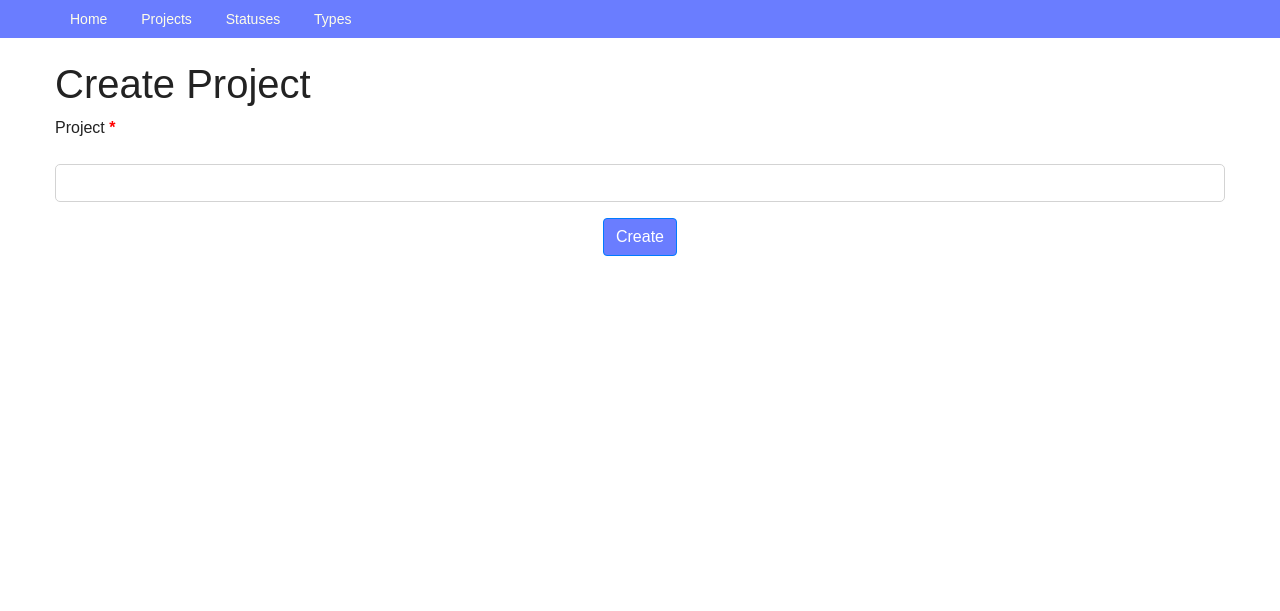
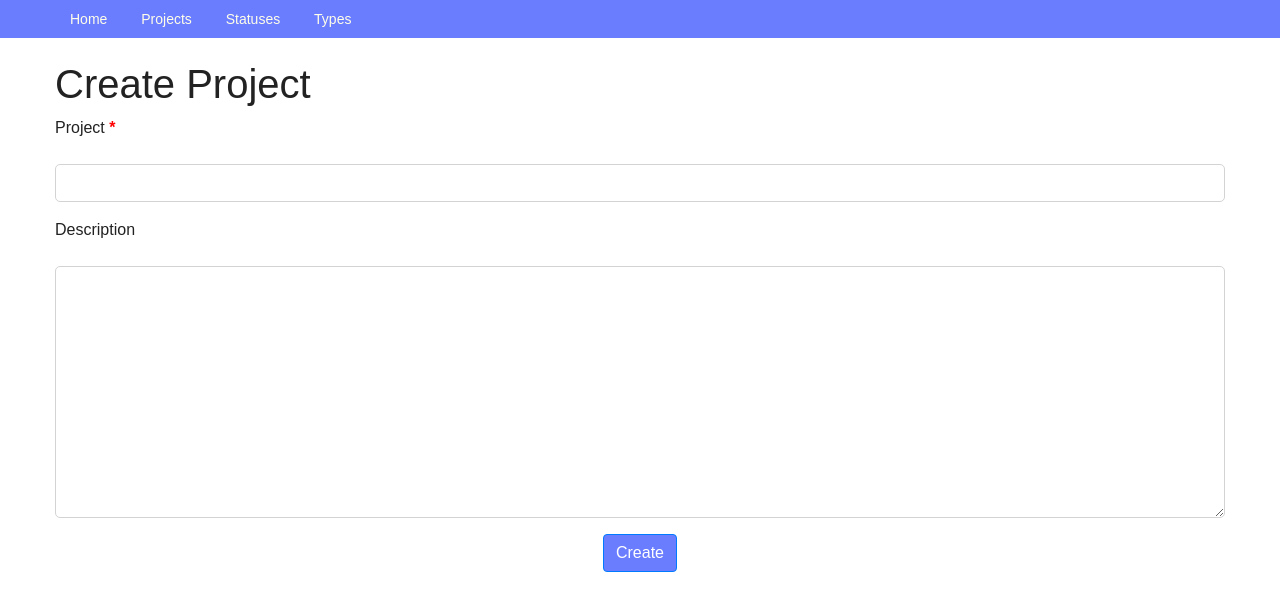
Before and after one commit to DinaraKA/homework_53, a Django app: page /projects/add in a window 1280 px wide. Shown: the top 611 px of the page. Run offline with Django 3.2, Linux system fonts and the light colour scheme; some libraries are stand-ins or nearby versions.

Commit message:
Modified project addition

```diff
--- a/source/webapp/forms.py
+++ b/source/webapp/forms.py
@@ -47,4 +47,4 @@ class ProjectTaskForm(forms.ModelForm):
 class ProjectForm(forms.ModelForm):
     class Meta:
         model = Project
-        fields =['name']
+        fields =['name', 'description']
--- a/source/webapp/templates/project/project-create.html
+++ b/source/webapp/templates/project/project-create.html
@@ -2,7 +2,7 @@
 {% block title %}Create Project{% endblock %}
 {% block content %}
     <h1>Create Project</h1>
-    <form method="POST" action="{% url "project_add" %}">
+    <form method="POST" action='{% url 'project_add' %}'>
         {% include 'partial/form.html' with button_text='Create' %}
     </form>
 {% endblock %}
```
